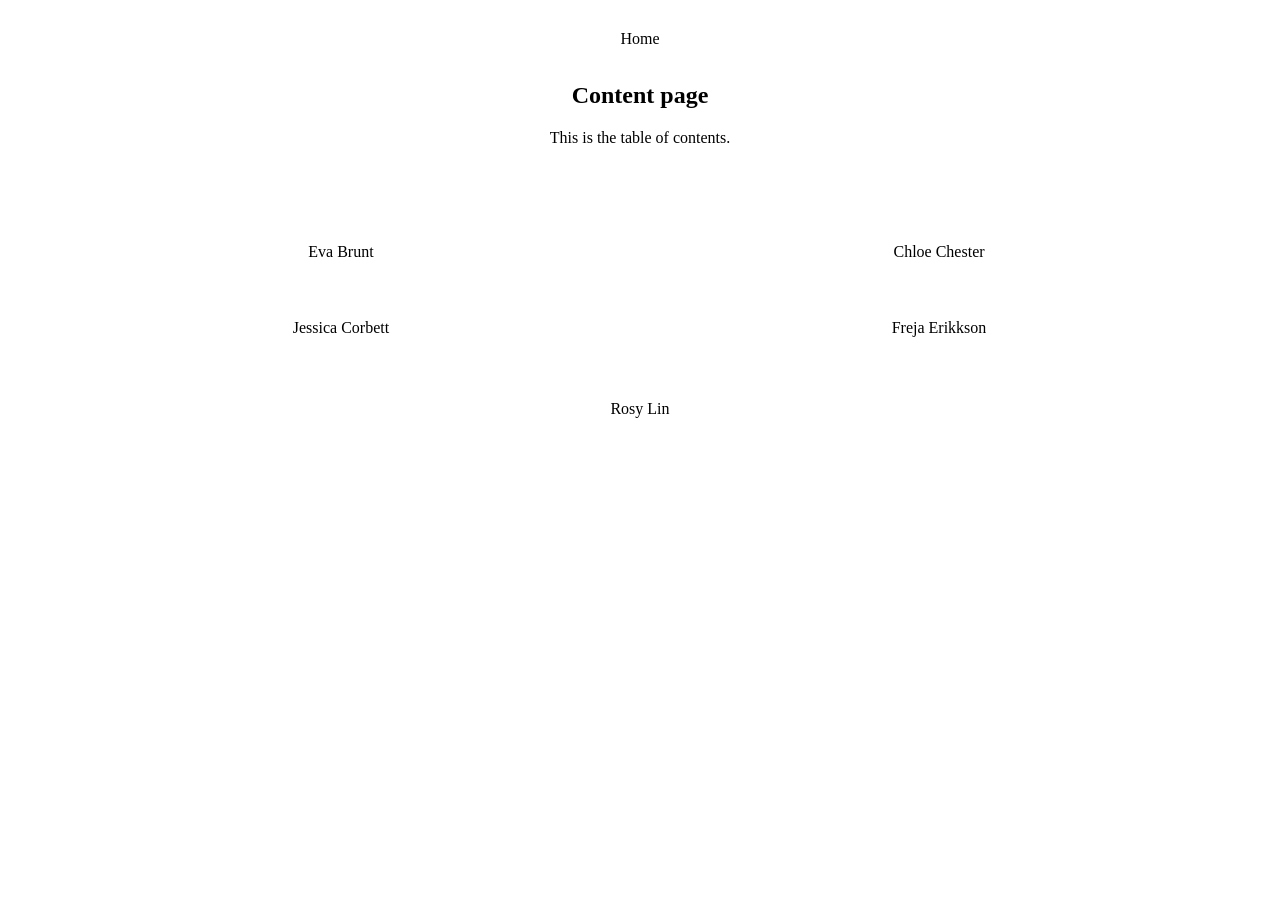
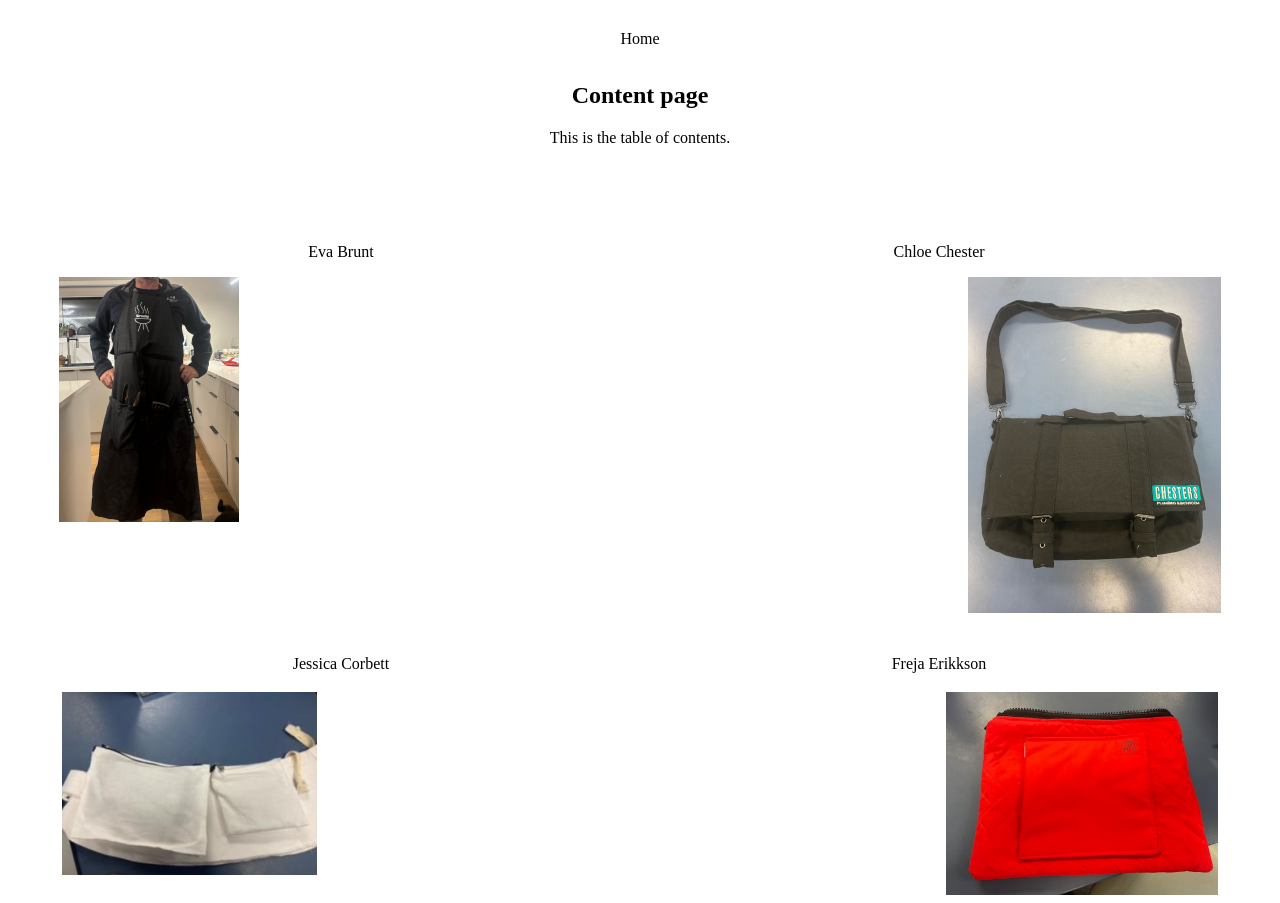
Before and after one commit to LITdt/fashionwebsitefinal3, a plain HTML site: page 1.html in a window 1280 px wide. Shown: the top 903 px of the page. Before the commit the page ends 800 px from the top, so only its background shows below. Drawn offline with Linux system fonts and the light colour scheme.

Commit message:
Update 1.html

```diff
--- a/1.html
+++ b/1.html
@@ -40,23 +40,23 @@
                     <ul class="list-of-students"> <!--A wrapper to help organise the links and images.-->
 
                         <li class="first"> <a href="Brunt.html">Eva Brunt</a>
-                            <img src="Images/Evaimage-1.png" class="photo1" alt="">
+                            <img src="Evaimage-1.png" class="photo1" alt="">
                         </li>
 
                         <li class="second"> <a href="Chloe.html">Chloe Chester</a>
-                            <img src="Images/Chloeimage-1.png" class="photo2" alt="">
+                            <img src="Chloeimage-1.png" class="photo2" alt="">
                         </li>
 
                         <li class="third"> <a href="Jess.html">Jessica Corbett</a>
-                            <img src="Images/Jessimage-1.png" class="photo3" alt="">
+                            <img src="Jessimage-1.png" class="photo3" alt="">
                         </li>
 
                         <li class="four"> <a href="Freja.html">Freja Erikkson</a>
-                            <img src="Images/Frejaimage-1.png" class="photo4" alt="">
+                            <img src="Frejaimage-1.png" class="photo4" alt="">
                         </li>
 
                         <li class="five"> <a href="Rosy.html">Rosy Lin</a>
-                            <img src="Images/Rosyimage-1.png" class="photo5" alt="">
+                            <img src="Rosyimage-1.png" class="photo5" alt="">
                         </li>
 
                     </ul>
```
